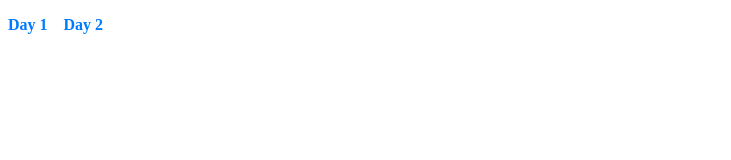
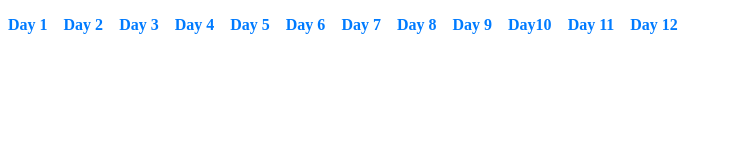
Before and after one commit to 63vicky/React_Tutorial, a plain HTML site: page index.html in a window 1280 px wide. Shown: the whole page, without its empty margins (0-731 px from the left). Drawn offline with Linux system fonts and the light colour scheme.

Commit message:
Add navigation links for Day 3 to Day 12 lectures in index.html

```diff
--- a/index.html
+++ b/index.html
@@ -26,6 +26,16 @@
       <ul>
         <li><a href="Day1.html">Day 1</a></li>
         <li><a href="Day2.html">Day 2</a></li>
+        <li><a href="Day3.html">Day 3</a></li>
+        <li><a href="Day4.html">Day 4</a></li>
+        <li><a href="Day5.html">Day 5</a></li>
+        <li><a href="Day6.html">Day 6</a></li>
+        <li><a href="Day7.html">Day 7</a></li>
+        <li><a href="Day8.html">Day 8</a></li>
+        <li><a href="Day9.html">Day 9</a></li>
+        <li><a href="Day10.html">Day10 </a></li>
+        <li><a href="Day11.html">Day 11</a></li>
+        <li><a href="Day12.html">Day 12</a></li>
       </ul>
     </nav>
     <!-- ...existing code... -->
```
